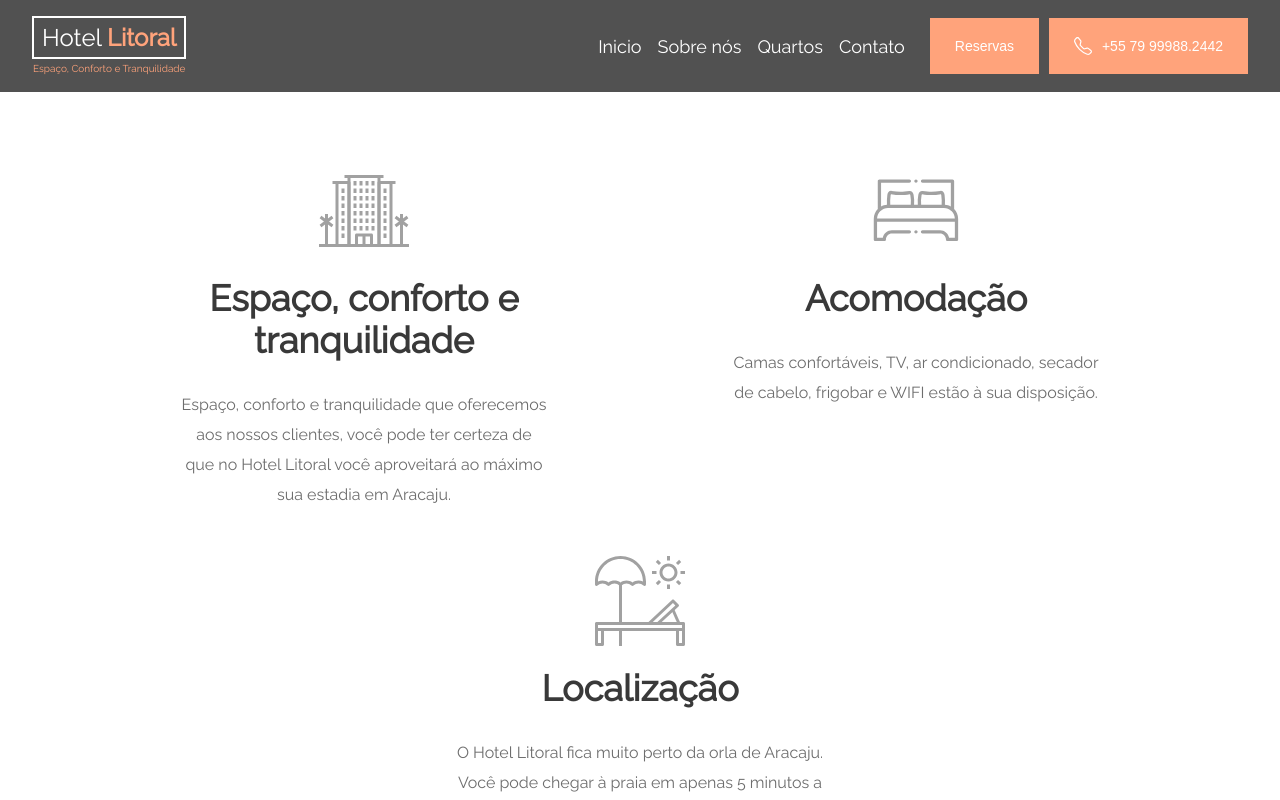
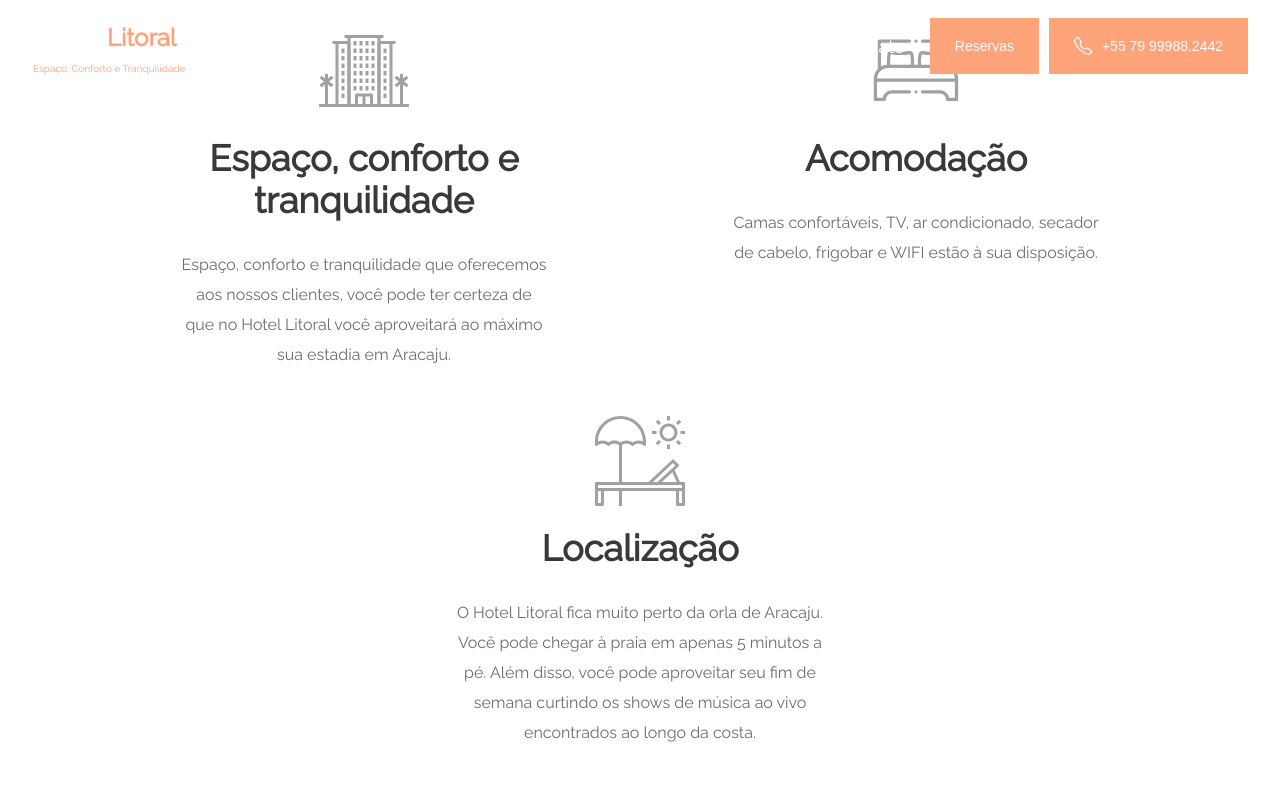
Before and after one commit to dev-lfchamorro/hotel-litoral, a React (Create React App) app: page / in a window 1280 px wide. Shown: the top 800 px of the page. Built offline with nearby package versions, Linux system fonts and the light colour scheme.

Commit message:
Fixed scroll effect was implemented on the Header component

```diff
--- a/src/components/common/Header/index.tsx
+++ b/src/components/common/Header/index.tsx
@@ -1,17 +1,36 @@
-import React from "react";
+import React, { useEffect, useState } from "react";
 import NavBar from "../../../navigation/NavBar";
 import Logo from "../../Logo";
 import { LogoFontSize } from "../../Logo/enums";
 import "./styles.scss";
 
 const Header: React.FC = () => {
+  const [sticky, setSticky] = useState(false);
+
+  useEffect(() => {
+    window.addEventListener("scroll", handleScroll, true);
+
+    return () => {
+      window.removeEventListener("scroll", handleScroll, true);
+    };
+  }, []);
+
+  const handleScroll = () => {
+    const scrollY = window.scrollY;
+
+    if (scrollY >= 100) {
+      setSticky(true);
+    } else {
+      setSticky(false);
+    }
+  };
+
   return (
-    <header id="header-container">
+    <header id="header-container" className={sticky ? "sticky" : ""}>
       <Logo
         slogan="Espaço, Conforto e Tranquilidade"
         fontSize={LogoFontSize.md}
       />
-
       <NavBar />
     </header>
   );
--- a/src/components/common/Header/styles.scss
+++ b/src/components/common/Header/styles.scss
@@ -2,12 +2,22 @@
 
 #header-container {
   align-items: center;
-  background-color: $color-rgba-tertiary;
+  background-color: transparent;
   display: flex;
   gap: 1rem;
   justify-content: space-between;
+  left: 0;
   padding: 1rem 2rem;
+  position: fixed;
+  top: 0;
+  transition: all 0.6s ease-out;
   width: calc(
     100% - 4rem
   ); // TODO: 4rem to prevent header from exceeding the width of the parent, due to the gap of 1rem
+  z-index: 1;
+
+  &.sticky {
+    background-color: $color-rgba-tertiary;
+    transition: all 400ms ease;
+  }
 }
```
